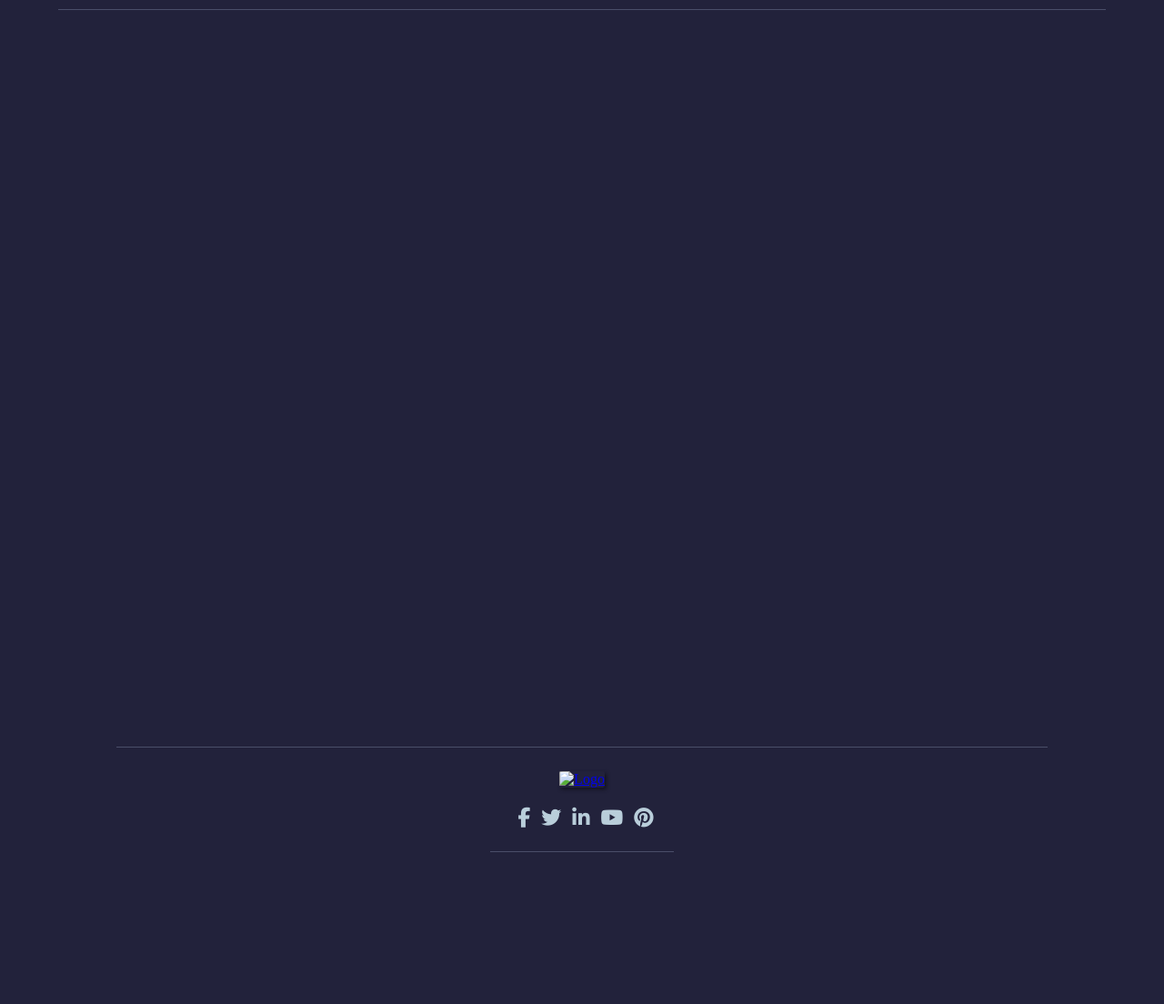
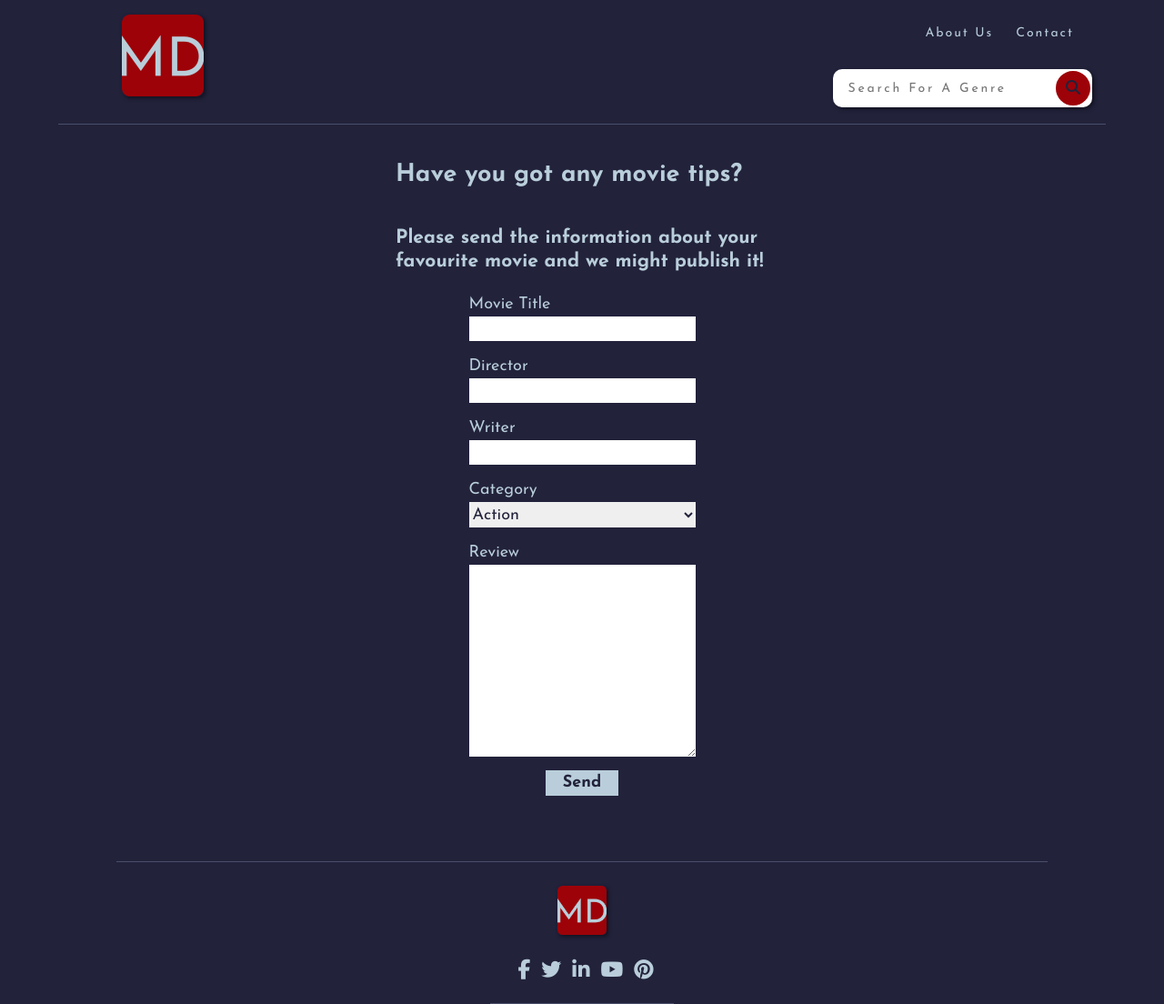
Before and after one commit to NinaAlden/group-project2, a plain HTML site: page pages/contact.html in a window 1280 px wide. Shown: the whole page at 91% size. Before the commit the page ends 962 px from the top, so only its background shows below. Drawn offline with nearby package versions, Linux system fonts and the light colour scheme; files that its build step writes are made by us from their sources.

Commit message:
Created a form in contact file

```diff
--- a/pages/contact.html
+++ b/pages/contact.html
@@ -7,22 +7,63 @@
     <link rel="preconnect" href="https://fonts.gstatic.com" crossorigin>
     <link href="https://fonts.googleapis.com/css2?family=Josefin+Sans:ital,wght@0,100;0,400;0,700;1,200&display=swap" rel="stylesheet">
     <script src="https://kit.fontawesome.com/17eee3e3ed.js" crossorigin="anonymous"></script>
-    <link rel="stylesheet" href="normalize/normalize.css">
-    <link rel="stylesheet" href="styles/contact.css">
+    <link rel="stylesheet" href="/styles/normalize.css">
+    <link rel="stylesheet" href="/styles/contact.css">
     <title>Contact</title>
 </head>
 <body>
     <header>
-
+        <div class="logo-container">
+            <ul class="nav">
+                <li><a href="index.html">
+                    <img src="/images/end-logo.png" alt="Logo" class="header-logo">
+                </a></li>
+            </ul>
+        </div>
+        <div class="header-nav-container">
+            <nav>
+                <ul class="nav">
+                    <li><a class="nav-appearance head-link1" href="/pages/about.html">About Us</a></li>
+                    <li><a class="nav-appearance" href="/pages/contact.html">Contact</a></li>
+                </ul>
+            </nav>
+            <form class="form" action="">
+                <input class="input-area" type="search"
+                placeholder="&nbsp Search For A Genre" required>
+                <button class="search-button"><i class="fas fa-search"></i></button>
+            </form>
+        </div>
     </header>
     <main>
-
+        <form class="form-section">
+            <h2>Have you got any movie tips?</h2>
+            <h3 class="form-text">Please send the information about your favourite movie and we might publish it!</h3>
+            <div class="form-div">
+                <label for="name" class="label">Movie Title</label>
+                <input type="text" name="name" id="name" class="input" required/>
+                <label for="director" class="label">Director</label>
+                <input type="text" name="name" id="director" class="input" required/>
+                <label for="writer" class="label">Writer</label>
+                <input type="text" name="name" id="writer" class="input" required/>
+                <label for="select" class="label">Category</label>
+                <select name="name" class="select" id="select" required>
+                    <option value="0">Action</option>
+                    <option value="1">Comedy</option>
+                    <option value="2">Drama</option>
+                    <option value="3">Romance</option>
+                    <option value="4">Thriller</option>
+                </select>
+                <label class="label">Review</label>
+                <textarea name="message" cols="31" rows="10" class="textarea" minlength="20" required></textarea>
+                <button type="submit" class="button">Send</button>
+            </div>
+        </form>
     </main>
     <footer>
         <div class="logo-container">
             <ul class="nav">
                 <li><a href="index.html">
-                    <img src="images/end-logo.png" alt="Logo" class="end-logo">
+                    <img src="/images/end-logo.png" alt="Logo" class="end-logo">
                 </a></li>
             </ul>
         </div>
@@ -30,7 +71,7 @@
             <ul class="nav">
                 <li><a class="nav-appearance" href="#"><i class="fab fa-facebook-f"></i></a></li>
                 <li><a class="nav-appearance" href="#"><i class="fab fa-twitter"></i></a></li>
-                <li><a class="nav-appearance" href="#"> <i class="fab fa-linkedin-in"></i></a></li>
+                <li><a class="nav-appearance" href="#"><i class="fab fa-linkedin-in"></i></a></li>
                 <li><a class="nav-appearance" href="#"><i class="fab fa-youtube"></i></a></li>
                 <li><a class="nav-appearance" href="#"><i class="fab fa-pinterest"></i></a></li>
             </ul>
--- a/styles/contact.scss
+++ b/styles/contact.scss
@@ -2,3 +2,73 @@
 @import 'header';
 @import 'footer';
 @import 'main';
+
+.form-section {
+  display: flex;
+  flex-direction: column;
+  color: #B9CEDA;
+  font-family: 'Josefin Sans', sans-serif;
+  font-style: normal;
+  font-weight: 400;
+  font-size: 18px;
+  line-height: 26px;
+  margin-bottom: 30px;
+  margin-top: 20px;
+}
+
+.form-div {
+  display: flex;
+  flex-direction: column;
+  align-self: center;
+}
+
+.form-text {
+  max-width: 410px;
+  width: 100%;
+}
+
+.input, .textarea {
+  width: 100%;
+  max-width: 245px;
+  margin-bottom: 15px;
+  border: none;
+  color: #22223B;
+  font-size: 18px;
+}
+
+.input {
+  height: 25px;
+}
+
+.select {
+  height: 28px;
+  width: 100%;
+  max-width: 250px;
+  margin-bottom: 15px;
+  border: none;
+  color: #22223B;
+  font-size: 18px;
+}
+
+.input:hover, .textarea:hover, .select:hover {
+  background-color: #B9CEDA;
+}
+
+.button {
+  width: 100%;
+  max-width: 80px;
+  background-color: #B9CEDA;
+  color: #22223B;
+  font-family: 'Josefin Sans', sans-serif;
+  font-style: normal;
+  font-weight: 700;
+  font-size: 18px;
+  line-height: 26px;
+  border: none;
+  align-items: center;
+  align-self: center;
+
+  &:hover {
+    color: #9D0208;
+  }
+}
```
Also changed, not shown: styles/contact.css.
